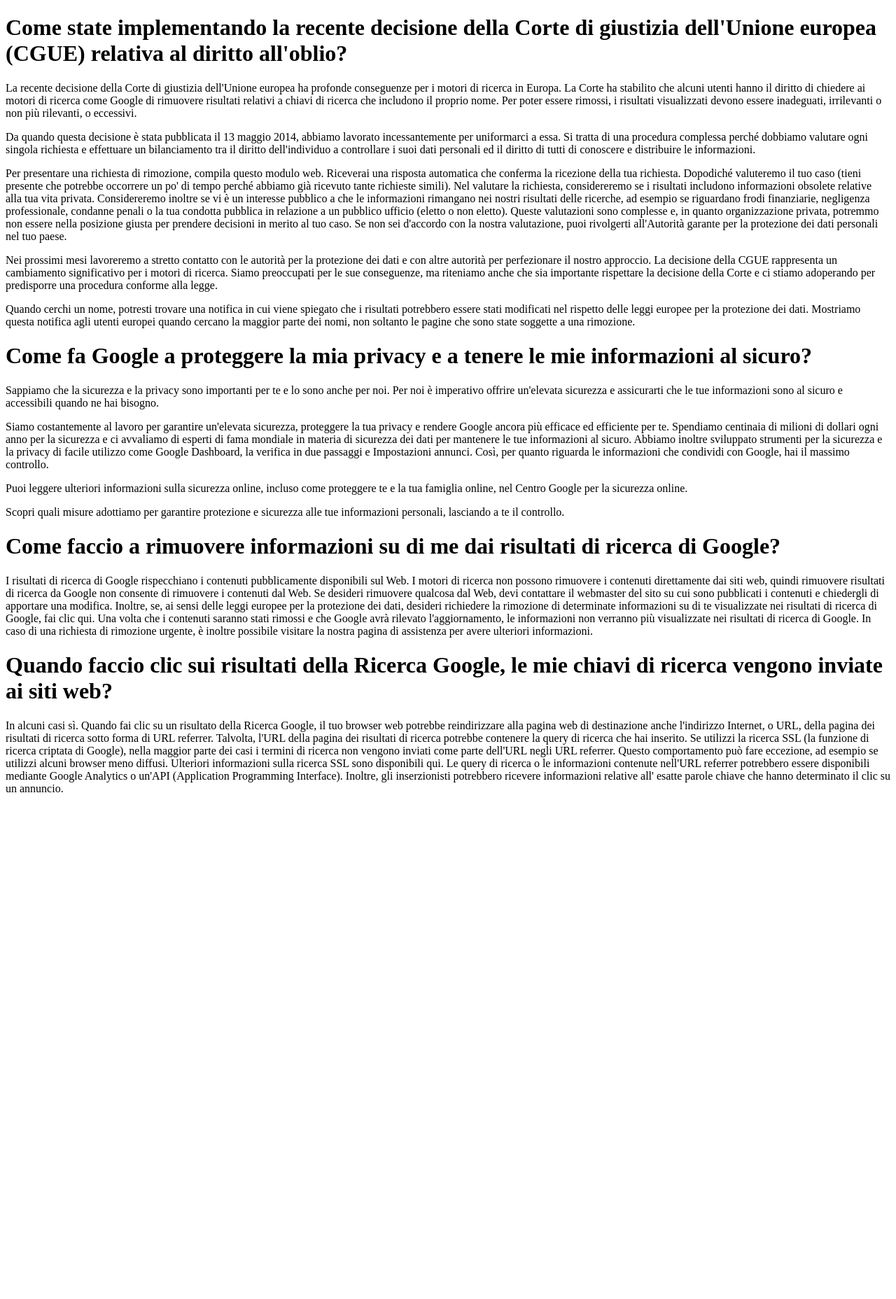
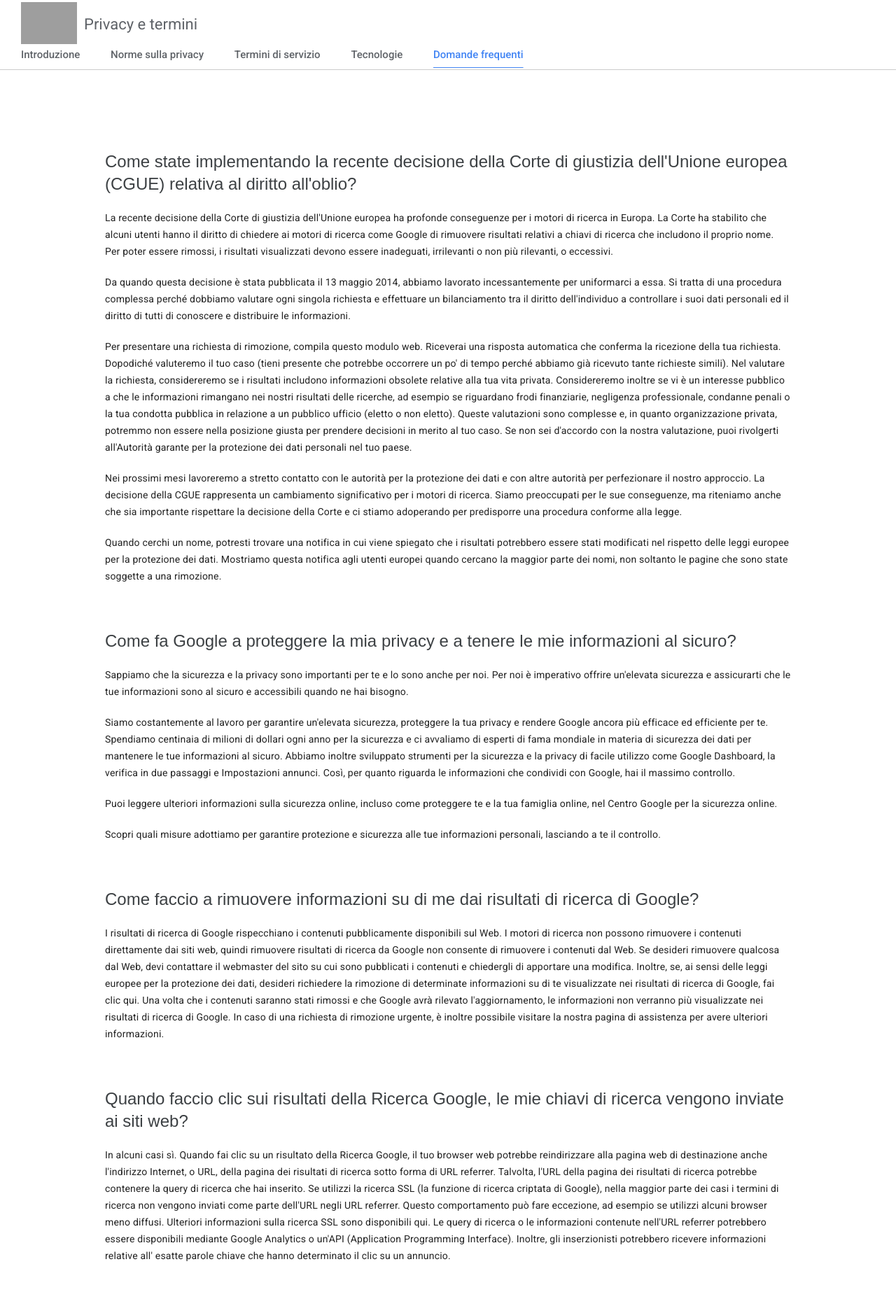
Before and after one commit to francesco-iacono/php-google-faq, a PHP site: page / in a window 1280 px wide. Shown: the whole page at 70% size. Before the commit the page ends 1132 px from the top, so only its background shows below. Run offline with PHP 8.4, Linux system fonts and the light colour scheme; grey boxes are pictures that could not be loaded.

Commit message:
secondo commit

```diff
--- /dev/null
+++ b/css/style.css
@@ -0,0 +1,67 @@
+* {
+  margin: 0;
+  padding: 0;
+  box-sizing: border-box;
+  font-family: 'Roboto', sans-serif;
+}
+header {
+  width: 100%;
+  height: 100px;
+  border-bottom: 1px solid #CBCBCB;
+}
+header a {
+  color: #5F6368;
+  text-decoration: none;
+}
+.header-top {
+  display: flex;
+  align-items: center;
+  width: 100%;
+  height: 70%;
+  padding: 0 30px;
+}
+.header-top .logo img {
+  width: 80px;
+  margin-right: 10px;
+}
+.header-top .privacy {
+  font-size: 22px;
+}
+.header-bottom {
+  display: flex;
+  width: 100%;
+  height: 30%;
+  padding: 0 30px;
+  font-size: 15px;
+  font-weight: 500;
+}
+.list-inline li {
+  margin-right: 40px;
+  display: inline-block;
+}
+.list-inline li:last-child a {
+  color: #4285F4;
+  text-decoration: underline;
+  text-underline-offset: 13px;
+}
+.container {
+  width: 980px;
+  padding: 50px 0;
+  margin: auto;
+}
+h2 {
+  color: #3c4043;
+  font-family: 'Google Sans',sans-serif;
+  font-weight: 500;
+  font-size: 24px;
+  line-height: 32px;
+  padding-top: 65px;
+}
+p {
+  font-size: 14px;
+  letter-spacing: .2px;
+  line-height: 24px;
+  padding-top: 20px;
+  color: rgba(0,0,0,0.87);
+  font-weight: 400;
+}
--- a/index.php
+++ b/index.php
@@ -1,5 +1,12 @@
 <?php
 
+$menu = [
+  "Introduzione",
+  "Norme sulla privacy",
+  "Termini di servizio",
+  "Tecnologie",
+  "Domande frequenti"
+];
 $frequentQuestions = [
 
     "Come state implementando la recente decisione della Corte di giustizia dell'Unione europea (CGUE) relativa al diritto all'oblio?" => [
@@ -43,7 +50,7 @@ $frequentQuestions = [
           "In alcuni casi sì. Quando fai clic su un risultato della Ricerca Google, il tuo browser web potrebbe reindirizzare alla pagina web di destinazione anche l'indirizzo Internet, o URL, della pagina dei risultati di ricerca sotto forma di URL referrer. Talvolta, l'URL della pagina dei risultati di ricerca potrebbe contenere la query di ricerca che hai inserito. Se utilizzi la ricerca SSL (la funzione di ricerca criptata di Google), nella maggior parte dei casi i termini di ricerca non vengono inviati come parte dell'URL negli URL referrer. Questo comportamento può fare eccezione, ad esempio se utilizzi alcuni browser meno diffusi. Ulteriori informazioni sulla ricerca SSL sono disponibili qui. Le query di ricerca o le informazioni contenute nell'URL referrer potrebbero essere disponibili mediante Google Analytics o un'API (Application Programming Interface). Inoltre, gli inserzionisti potrebbero ricevere informazioni relative all' esatte parole chiave che hanno determinato il clic su un annuncio."
         ],
       ],
-    ]
+    ];
 
 ?>
 <!DOCTYPE html>
@@ -52,12 +59,42 @@ $frequentQuestions = [
     <meta charset="UTF-8">
     <meta name="viewport" content="width=device-width, initial-scale=1.0">
     <meta http-equiv="X-UA-Compatible" content="ie=edge">
+    <link rel="preconnect" href="https://fonts.gstatic.com">
+    <link href="https://fonts.googleapis.com/css2?family=Roboto:wght@300;400;500;700;900&display=swap" rel="stylesheet">
+    <link rel="stylesheet" href="css/style.css">
     <title>Google</title>
   </head>
   <body>
+    <header>
+      <div class="header-top">
+        <div class="logo">
+          <img src="https://lh3.googleusercontent.com/proxy/8FRylPReWcuPcgPii3nXkUOAg5RRyx9I8YI6AaVLJxlp9DCKMgDk8MALApTKXad5OyCgsHeYsdNATqfwLp4n6ieUeSfFc8K3JB-oRLc8YhC9t3ZCYMvHb83SxiZmjvtPKb4DBgMDUkJHHw" alt="">
+        </div>
+        <div class="privacy ">
+          <span><a href="#"> Privacy e termini </a></span>
+        </div>
+      </div>
+      <div class="header-bottom">
+        <ul class="list-inline">
+          <?php
+            for ($i=0; $i < count($menu); $i++) {
+              ?>
+              <li>
+                <a href="#">
+                  <?php echo $menu[$i];?>
+                </a>
+              </li>
+            <?php
+            }
+          ?>
+        </ul>
+      </div>
+    </header>
+    <main>
+      <div class="container">
         <?php
           foreach ($frequentQuestions as $key => $value) {
-      echo "<h1>".$key."</h1>";
+            echo "<h2>".$key."</h2>";
             for ($i=0; $i < count($value); $i++) {
               foreach ($value[$i] as $k => $item) {
                 echo "<p>".$item."</p>";
@@ -65,6 +102,7 @@ $frequentQuestions = [
             }
           }
         ?>
-
+      </div>
+    </main>
   </body>
 </html>
```
Lines whose indentation alone changed are shown as unchanged.
